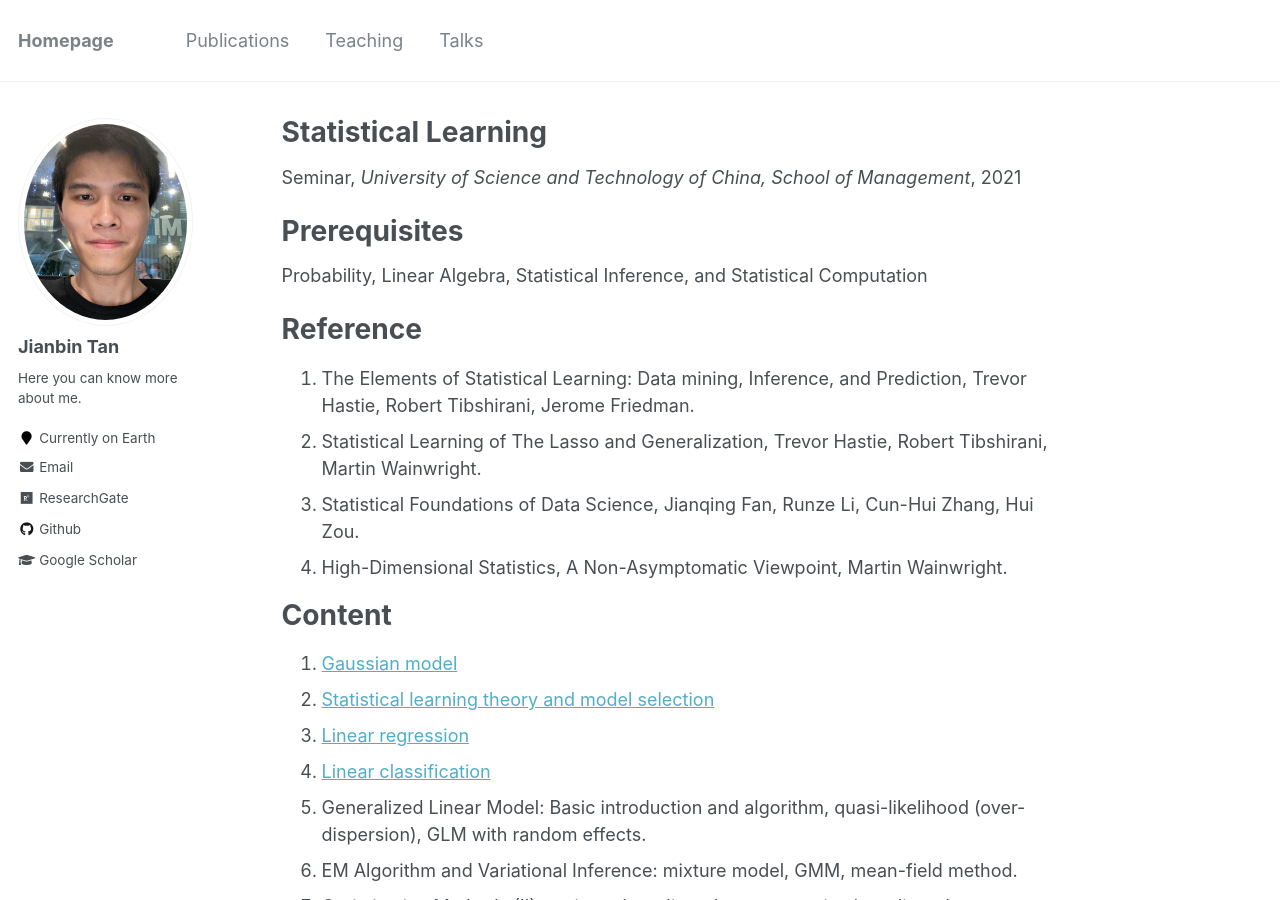
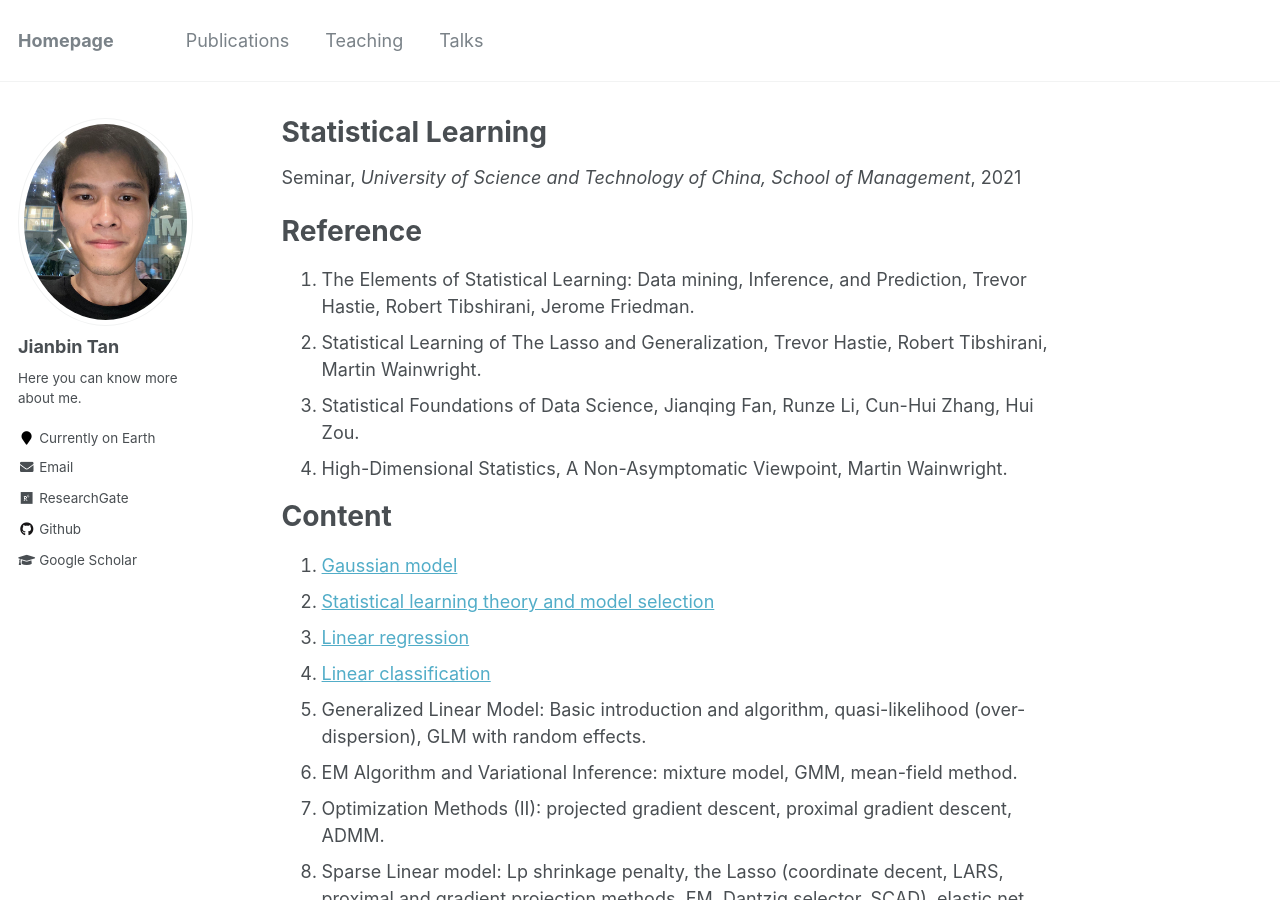
Before and after one commit to Tan-jianbin/Tan-jianbin.github.io, a Jekyll site: the page built from _teaching/2021-fall-teaching-1.md, in a window 1280 px wide and 900 px high. Built offline with Jekyll 4.4.1, drawn with Linux system fonts in a browser that asks for light colours.

Commit message:
Update 2021-fall-teaching-1.md

```diff
--- a/_teaching/2021-fall-teaching-1.md
+++ b/_teaching/2021-fall-teaching-1.md
@@ -9,10 +9,7 @@ location: "Hefei, China"
 
 ---
 
-Prerequisites
-======
 
-Probability, Linear Algebra, Statistical Inference, and Statistical Computation
 
 Reference
 ======
```
